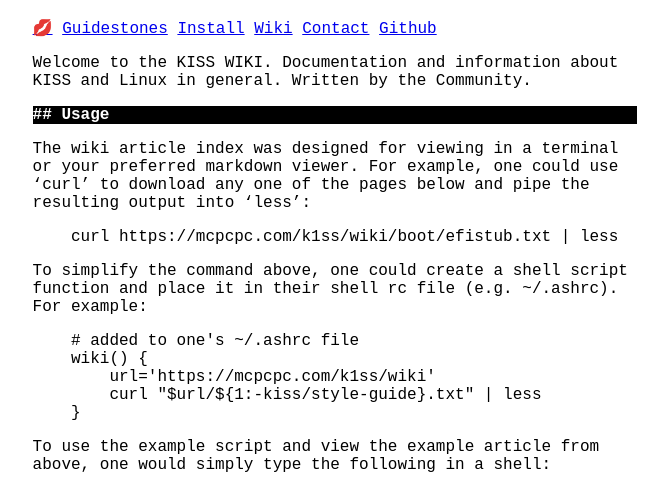
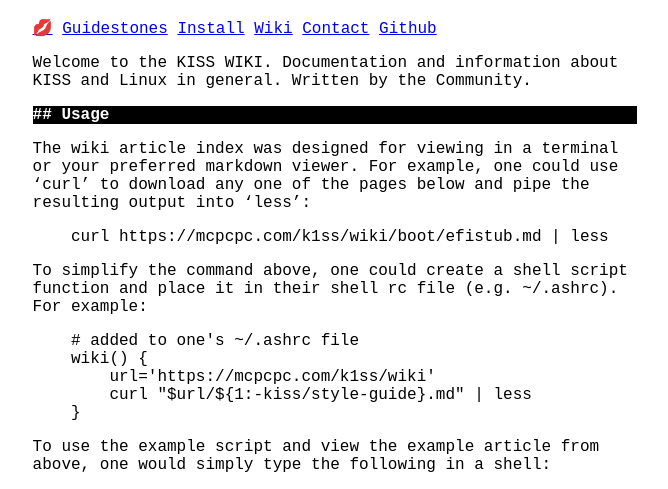
Before and after one commit to mcpcpc/k1ss, a Jekyll site: the page built from wiki.md, in a window 1280 px wide. Shown: the top 489 px of the page, without its empty margins (305-973 px from the left). Built offline with Jekyll 4.4.1, drawn with Linux system fonts in a browser that asks for light colours.

Commit message:
Update wiki.md

```diff
--- a/wiki.md
+++ b/wiki.md
@@ -11,7 +11,7 @@ The wiki article index was designed for viewing in a terminal or your preferred
 markdown viewer. For example, one could use 'curl' to download any one of the
 pages below and pipe the resulting output into 'less':
 
-    curl https://mcpcpc.com/k1ss/wiki/boot/efistub.txt | less
+    curl https://mcpcpc.com/k1ss/wiki/boot/efistub.md | less
 
 To simplify the command above, one could create a shell script function and
 place it in their shell rc file (e.g. ~/.ashrc). For example:
@@ -19,7 +19,7 @@ place it in their shell rc file (e.g. ~/.ashrc). For example:
     # added to one's ~/.ashrc file
     wiki() {
         url='https://mcpcpc.com/k1ss/wiki'
-        curl "$url/${1:-kiss/style-guide}.txt" | less
+        curl "$url/${1:-kiss/style-guide}.md" | less
     }
 
 To use the example script and view the example article from above, one would
```
